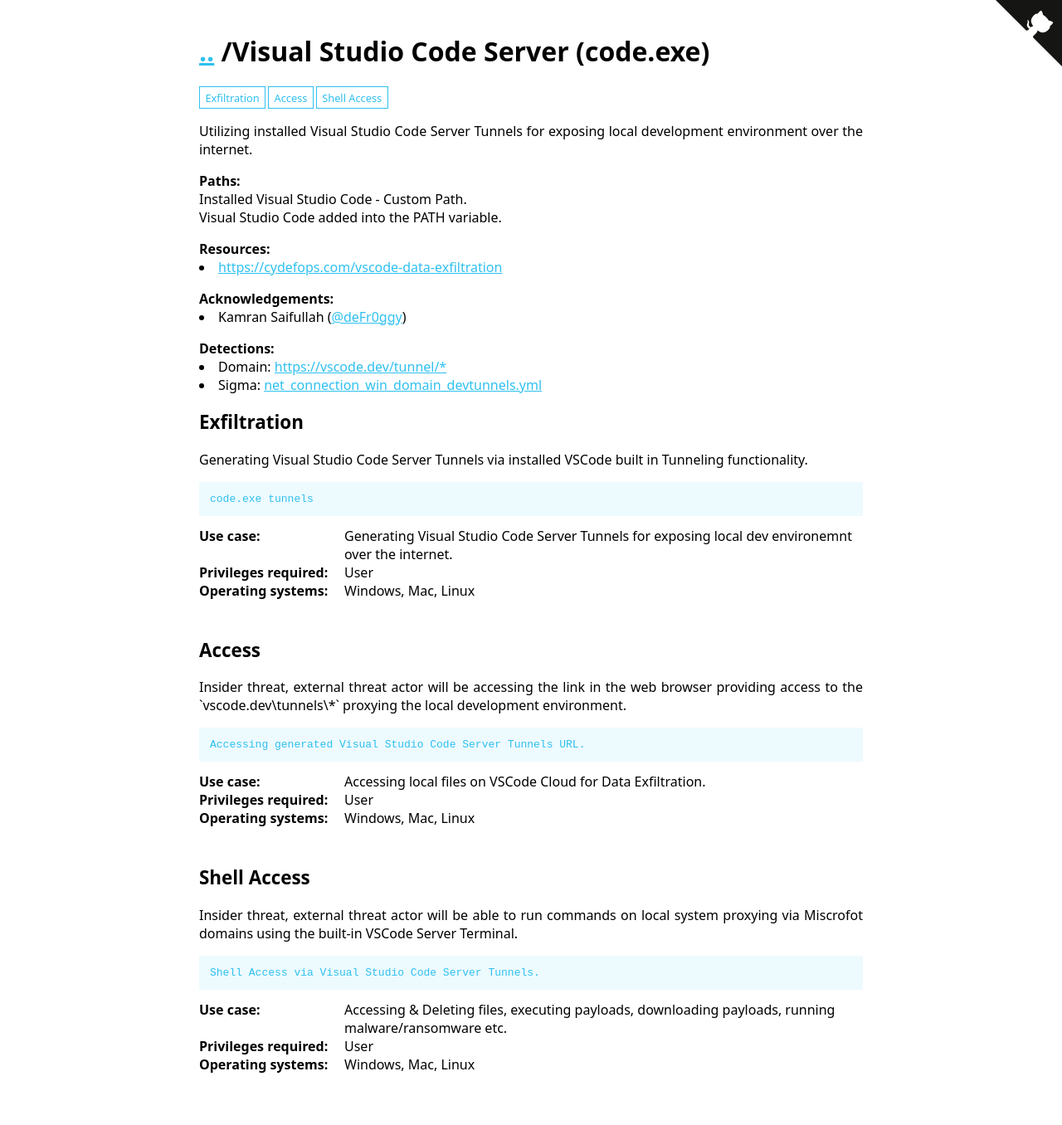
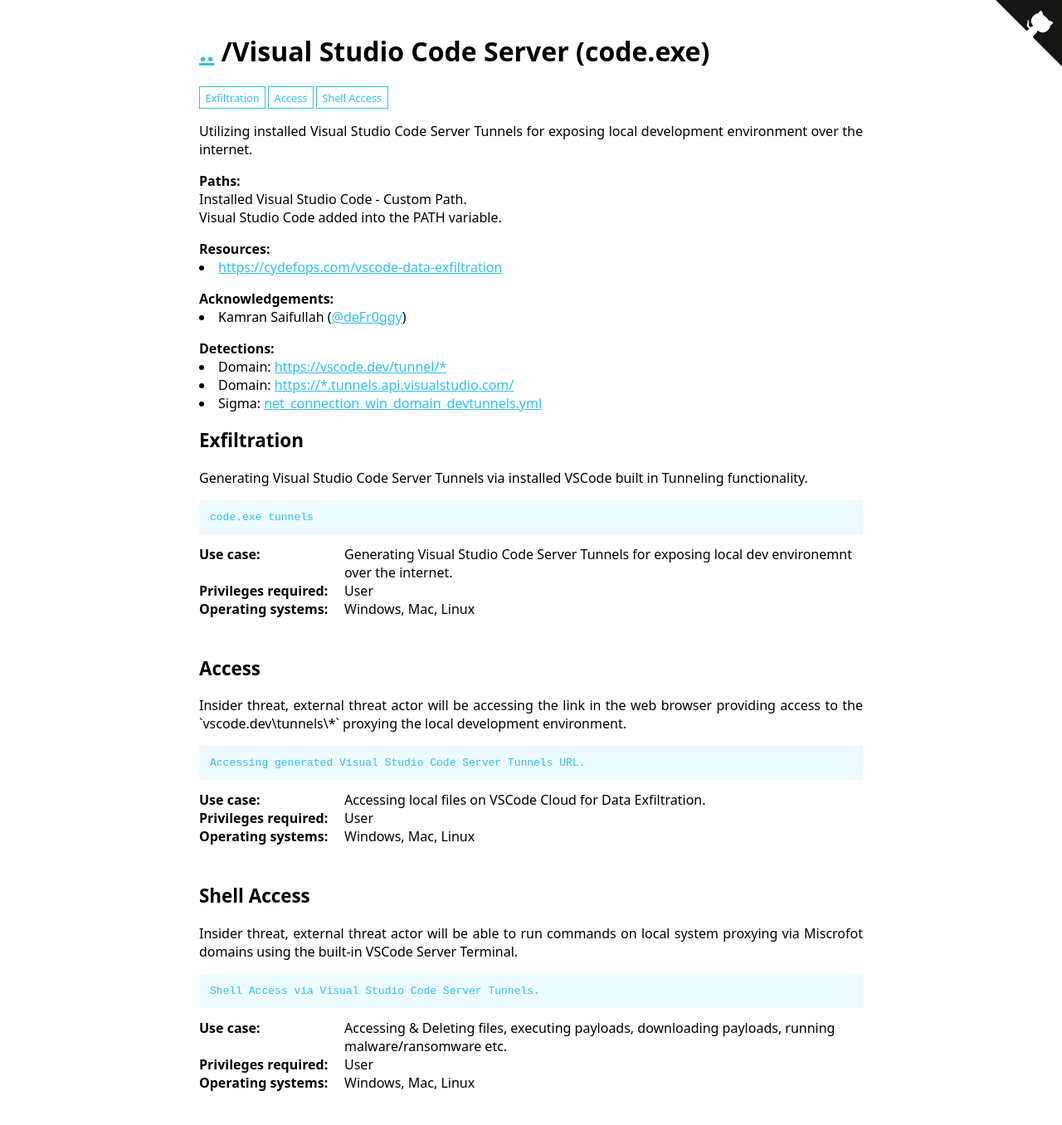
Before and after one commit to LOTTunnels/LOTTunnels.github.io, a Jekyll site: the page built from _lottunnels/Binaries/vscode-server.md, in a window 1280 px wide. Shown: the whole page at 83% size. Built offline with Jekyll 4.4.1, drawn with Linux system fonts in a browser that asks for light colours; before the commit the page ends 1334 px from its top, so only the background shows below that; some of the changed lines change nothing that is shown.

Commit message:
Update vscode-server.md

```diff
--- a/_lottunnels/Binaries/vscode-server.md
+++ b/_lottunnels/Binaries/vscode-server.md
@@ -30,6 +30,7 @@
   - Path: Visual Studio Code added into the PATH variable.
 Detection:
   - Domain: 'https://vscode.dev/tunnel/*'
+  - Domain: 'https://*.tunnels.api.visualstudio.com/'
   - Sigma: https://github.com/SigmaHQ/sigma/blob/master/rules/windows/network_connection/net_connection_win_domain_devtunnels.yml
 Resources:
   - Link: https://cydefops.com/vscode-data-exfiltration
```
